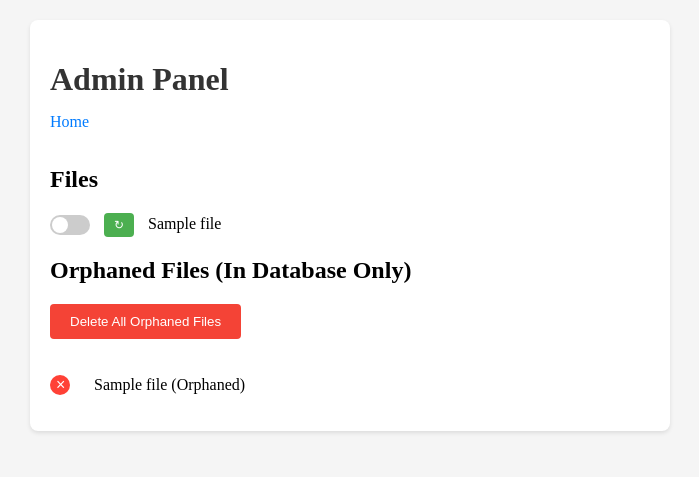
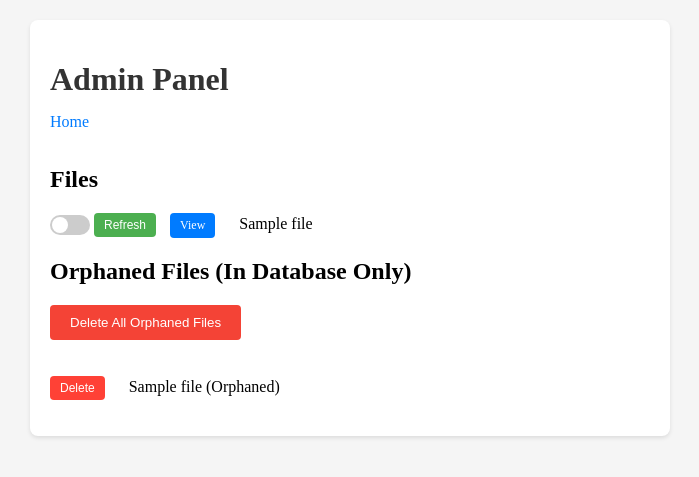
Before and after one commit to lawsus/gdrive-blog, a Flask app: template templates/admin.html in a window 1280 px wide. Shown: the top 477 px of the page, without its empty margins (290-989 px from the left). Run offline with Flask 3, Linux system fonts and the light colour scheme; the template is opened without the code that fills it: most values are stand-ins (such as "Sample title", 1, 10 or a date in 2020); parts of the project's set-up code (start-up, migrations or seed data) failed here and were passed over.

Commit message:
Add web view link

```diff
--- a/main.py
+++ b/main.py
@@ -196,7 +196,7 @@ def get_all_files_from_drive():
     results = drive_service.files().list(
         q=f"'{folder_id}' in parents and trashed=false",
         spaces="drive",
-        fields="files(id, name, mimeType, modifiedTime)",
+        fields="files(id, name, mimeType, modifiedTime, webViewLink)",
         orderBy="modifiedTime desc"
     ).execute()
     return results.get('files', [])
@@ -222,7 +222,8 @@ def admin():
             files_info.append({
                 'name': file['name'],
                 'active': file['name'] in db_posts,
-                'in_drive': True
+                'in_drive': True,
+                'web_view_link': file.get('webViewLink', '#')
             })
 
     # Add files that are in the database but not in Google Drive
--- a/templates/admin.html
+++ b/templates/admin.html
@@ -81,33 +81,34 @@
             transform: translateX(20px);
         }
 
-        .delete-btn {
-            background-color: #ff4136;
-            color: white;
-            border: none;
-            border-radius: 50%;
-            width: 20px;
-            height: 20px;
-            font-size: 16px;
-            line-height: 1;
-            cursor: pointer;
-            margin-right: 10px;
-        }
-        .delete-btn:hover {
-            background-color: #d50000;
-        }
-        .refresh-btn {
-            background-color: #4CAF50;
-            color: white;
+        .btn {
             border: none;
             border-radius: 4px;
             padding: 5px 10px;
             cursor: pointer;
-            margin-left: 10px;
+            margin-right: 10px;
             font-size: 12px;
+            color: white;
+            display: inline-block;
+            text-decoration: none;
+        }
+        .refresh-btn {
+            background-color: #4CAF50;
         }
         .refresh-btn:hover {
             background-color: #45a049;
+        }
+        .view-btn {
+            background-color: #007bff;
+        }
+        .view-btn:hover {
+            background-color: #0056b3;
+        }
+        .delete-btn {
+            background-color: #ff4136;
+        }
+        .delete-btn:hover {
+            background-color: #d50000;
         }
         .delete-all-btn {
             background-color: #f44336;
@@ -120,6 +121,9 @@
         }
         .delete-all-btn:hover {
             background-color: #d32f2f;
+        }
+        a.view-link {
+            text-decoration: none;
         }
     </style>
 </head>
@@ -138,7 +142,8 @@
                         <input type="checkbox" {% if file.active %}checked{% endif %} onchange="toggleFile(this)">
                         <span class="slider round"></span>
                     </label>
-                    <button type="button" onclick="refreshFile(this)" class="refresh-btn">↻</button>
+                    <button type="button" onclick="refreshFile(this)" class="btn refresh-btn">Refresh</button>
+                    <a href="{{ file.web_view_link }}" target="_blank" class="btn view-btn">View</a>
                     <span class="file-name">{{ file.name }}</span>
                 </form>
             </li>
@@ -154,7 +159,7 @@
             <li class="file-item">
                 <form method="POST" action="{{ url_for('admin') }}">
                     <input type="hidden" name="post_name" value="{{ file.name }}">
-                    <button type="submit" name="action" value="delete" class="delete-btn" onclick="return confirm('Are you sure you want to delete this orphaned file?')">×</button>
+                    <button type="submit" name="action" value="delete" class="btn delete-btn" onclick="return confirm('Are you sure you want to delete this orphaned file?')">Delete</button>
                     <span class="file-name">{{ file.name }} (Orphaned)</span>
                 </form>
             </li>
```
